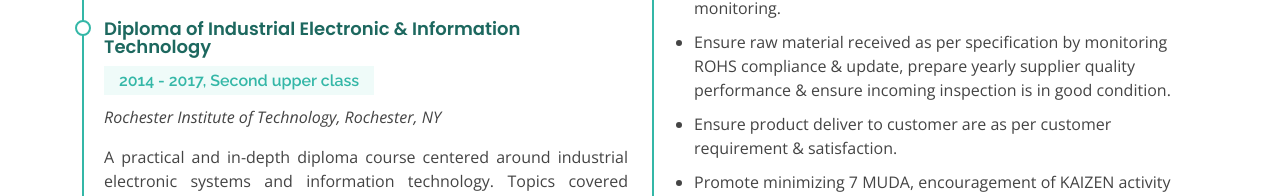
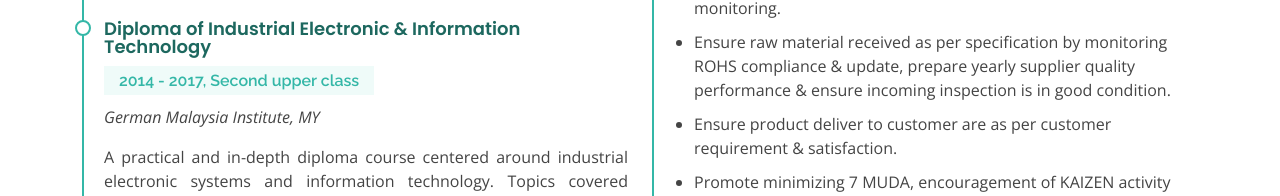
Before and after one commit to SyazanaIOT/FatinSyazana, a plain HTML site: page resume.html in a window 1280 px wide. Shown: the part 974-1170 px from the top of the page. Drawn offline with nearby package versions, Linux system fonts and the light colour scheme.

Commit message:
Update resume.html
Signed-off-by: SyazanaIOT <119985841+SyazanaIOT@users.noreply.github.com>

```diff
--- a/resume.html
+++ b/resume.html
@@ -117,7 +117,7 @@
             <div class="resume-item">
               <h4>Diploma of Industrial Electronic &amp; Information Technology</h4>
               <h5>2014 - 2017, Second upper class</h5>
-              <p><em>Rochester Institute of Technology, Rochester, NY</em></p>
+              <p><em>German Malaysia Institute, MY</em></p>
               <p align="justify">A practical and in-depth diploma course centered around industrial electronic systems and information
                 technology. Topics covered include electronic circuit design, microcontrollers, communication protocols, &
                 PLC programming. Hands-on training equips students with skills to troubleshoot and
```
